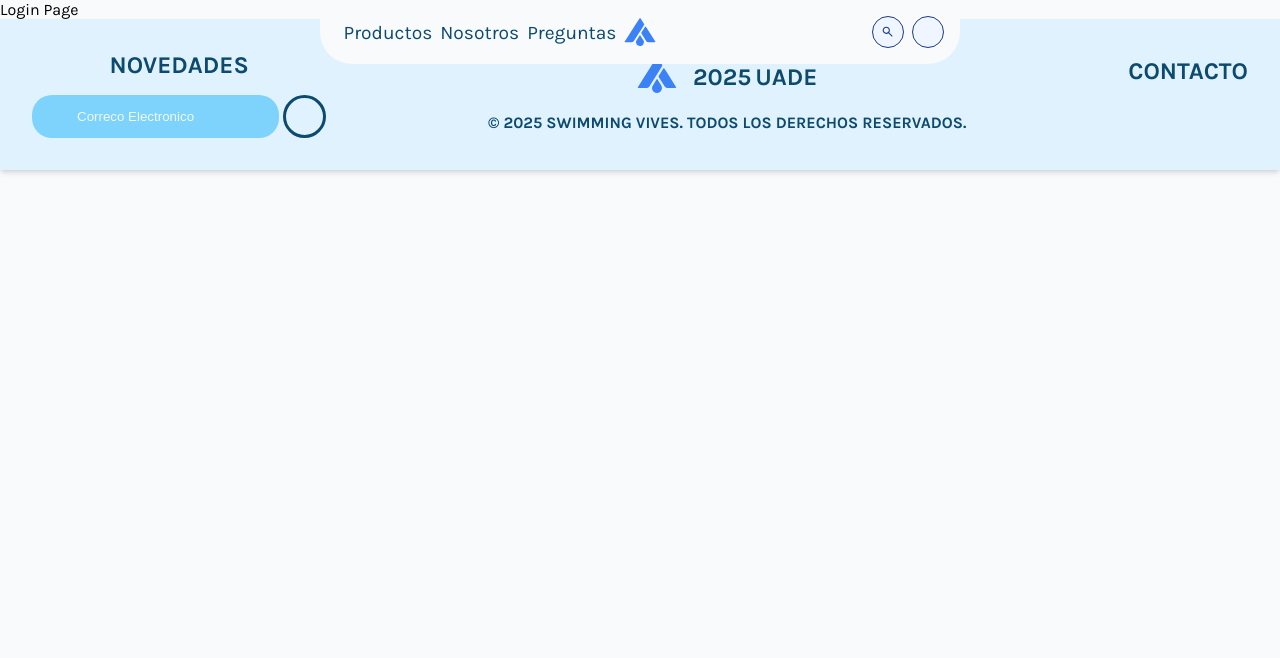
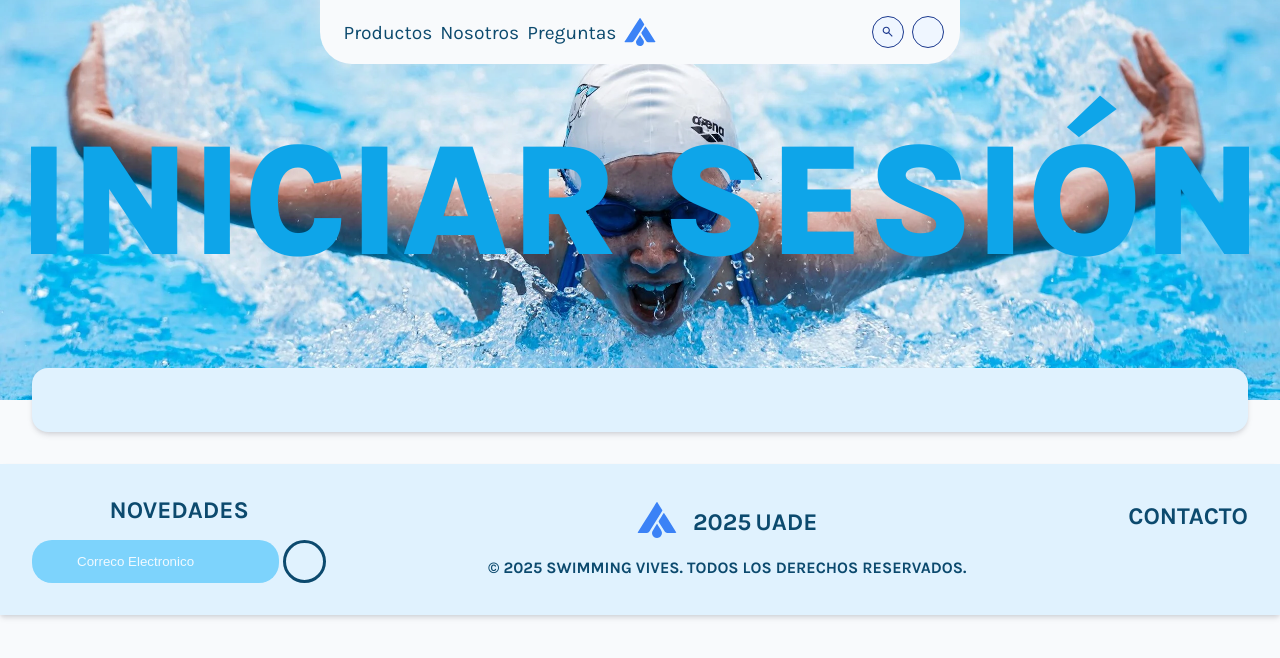
Before and after one commit to IamRoman-rb/client-API, a React (Vite) app: page /login in a window 1280 px wide. Shown: the top 658 px of the page. Built offline with nearby package versions, Linux system fonts and the light colour scheme; some icons are missing.

Commit message:
Implementando Login

```diff
--- a/src/Pages/User/Login.jsx
+++ /dev/null
@@ -1,7 +0,0 @@
-import React from "react";
-
-const Login = () => {
-    return <div>Login Page</div>;
-};
-
-export default Login;
--- /dev/null
+++ b/src/Pages/Website/Login.jsx
@@ -0,0 +1,14 @@
+import React from "react";
+import Hero from "../../Components/shared/Hero.jsx";
+import Style from "../../Styles/pages/Login.module.css";
+
+const Login = () => {
+  return (
+    <main className={Style.main}>
+      <Hero title="Iniciar Sesión" />
+      <section className={Style.content}></section>
+    </main>
+  );
+};
+
+export default Login;
--- /dev/null
+++ b/src/Styles/pages/Login.module.css
@@ -0,0 +1,28 @@
+.main {
+  width: 100%;
+  display: flex;
+  justify-content: center;
+  flex-flow: row wrap;
+}
+
+.content {
+  width: calc(100% - 4rem);
+  max-width: 1280px;
+  display: flex;
+  justify-content: center;
+  align-items: center;
+  flex-flow: row wrap;
+  padding: 2rem;
+  border-radius: 1rem;
+  background-color: var(--light-blue-100);
+  box-shadow: var(--high-bs);
+  transform: translateY(-2rem);
+  gap: 1rem;
+}
+
+@media (max-width: 768px) {
+  .content {
+    width: calc(100% - 1rem);
+    padding-bottom: 1rem;
+  }
+}
--- a/src/router.jsx
+++ b/src/router.jsx
@@ -7,8 +7,8 @@ import About from "./Pages/Website/About";
 import Questions from "./Pages/Website/Questions";
 import Products from "./Pages/Website/Products";
 import Product from "./Pages/Website/Product";
-import Login from "./Pages/User/Login";
-import Register from "./Pages/User/Register";
+import Login from "./Pages/Website/Login";
+import Register from "./Pages/Website/Register";
 import Profile from "./Pages/User/Profile";
 import Cart from "./Pages/User/Cart";
 import Checkout from "./Pages/User/Checkout";
```
Also changed, not shown: src/Pages/Website/Register.jsx (renamed from src/Pages/User/Register.jsx).
